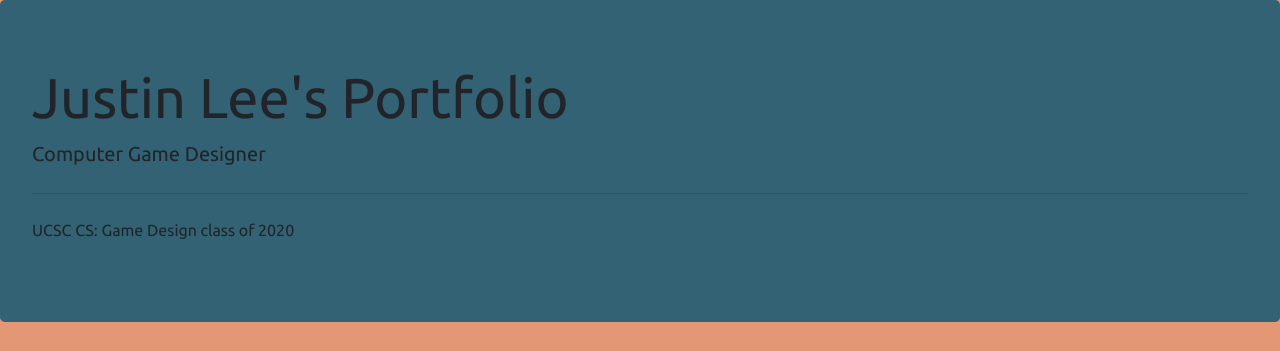
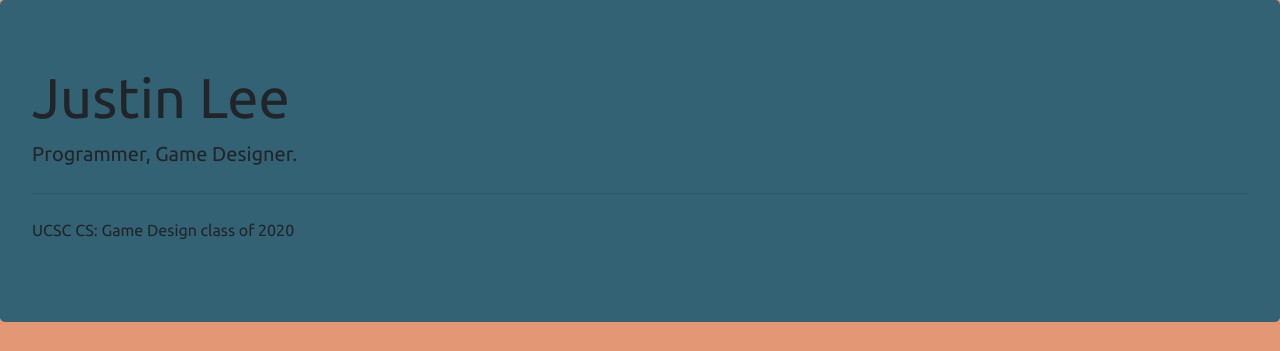
Before and after one commit to theotherjustin/theotherjustin.github.io, a plain HTML site: page index.html in a window 1280 px wide. Shown: the top 351 px of the page. Drawn offline with nearby package versions, Linux system fonts and the light colour scheme.

Commit message:
animate?

```diff
--- a/index.html
+++ b/index.html
@@ -18,8 +18,13 @@
 </head>
 <body>
     <div class="jumbotron" style="background-color:#326273;">
-        <h1 class="display-4">Justin Lee's Portfolio</h1>
-        <p class="lead">Computer Game Designer</p>
+        <h1 class="display-4">Justin Lee</h1>
+        <p class="lead">Programmer, Game Designer.</p>
+        <script>
+            $(document).ready(function () {
+                $("#p").fadeIn("slow");
+            });
+        </script>
         <hr class="my-4">
         <p>UCSC CS: Game Design class of 2020</p>
     </div>
```
